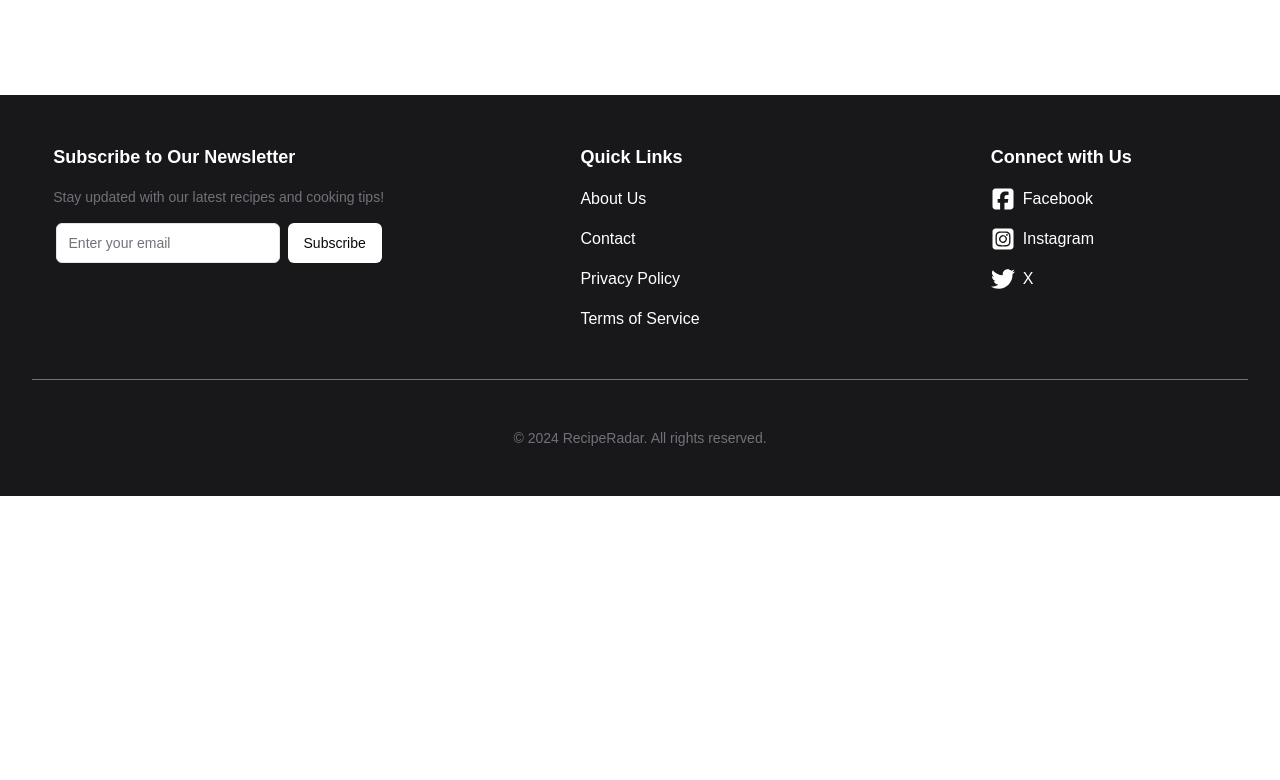
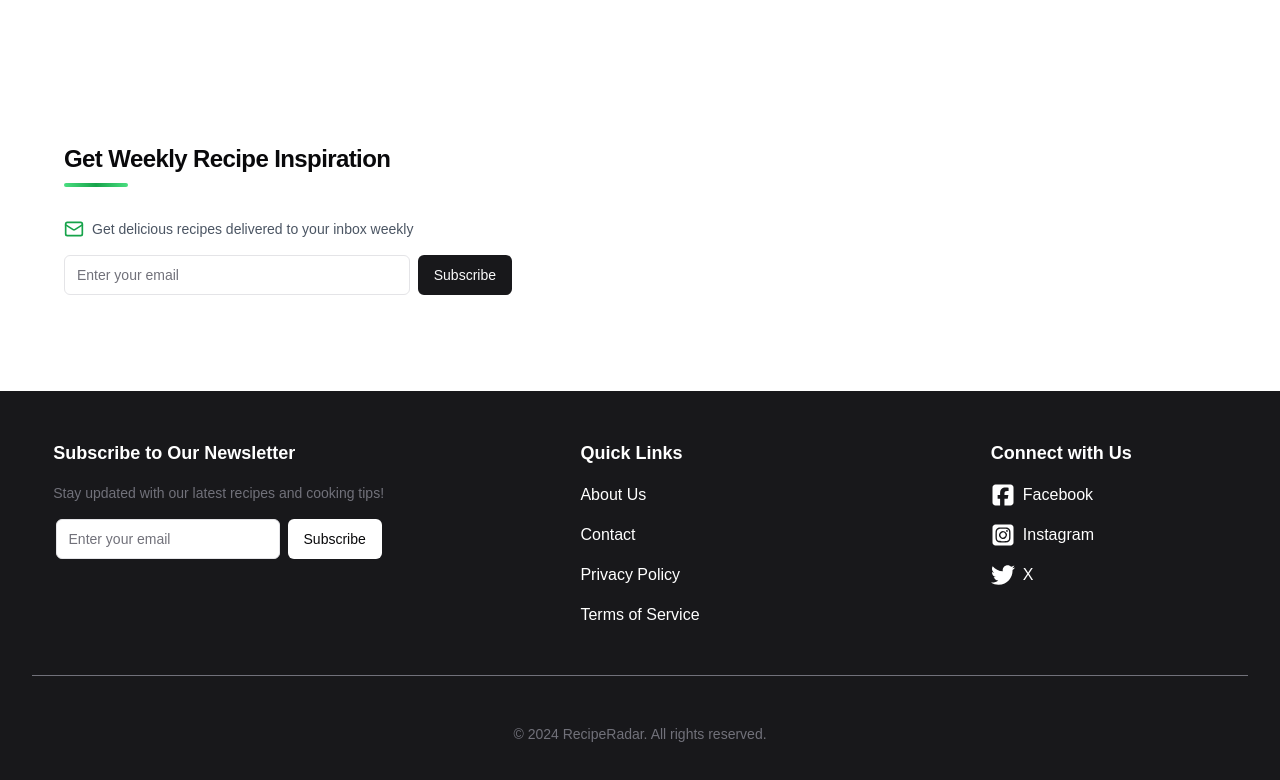
Before and after one commit to JacobssonEmil/recipe-radar, a Next.js app: page / in a window 1280 px wide. Shown: the part 1031-1811 px from the top of the page. Before the commit the page ends 1527 px from the top, so only its background shows below. Built offline with nearby package versions, Linux system fonts and the light colour scheme.

Commit message:
Add newsletter section to homepage.

```diff
--- a/src/app/page.tsx
+++ b/src/app/page.tsx
@@ -1,11 +1,12 @@
 "use client";
-import Header from "@/components/home/header";
+import FeaturedCarousel from "@/components/home/featured-carousel";
 
 import React from "react";
 
 // import function to register Swiper custom elements
 import { register } from "swiper/element/bundle";
 import CategorySelector from "@/components/home/category-selector";
+import NewsletterSignup from "@/components/newsletter-signup";
 // register Swiper custom elements
 register();
 
@@ -22,7 +23,7 @@ export default function Home() {
         </section>
 
         {/* Carousel Header */}
-        <Header />
+        <FeaturedCarousel />
 
         {/* Browse by Category Intro Section */}
         <section className="mt-24 sm:mt-36 mb-6 sm:mb-8">
@@ -32,6 +33,15 @@ export default function Home() {
           <div className="mt-2 w-16 h-1 bg-gradient-to-r from-green-400 via-green-600 to-green-400 rounded-full"></div>
         </section>
         <CategorySelector />
+
+        {/* Browse by Category Intro Section */}
+        <section className="mt-24 sm:mt-36 mb-6 sm:mb-8">
+          <h2 className="text-2xl font-semibold tracking-tight">
+            Get Weekly Recipe Inspiration
+          </h2>
+          <div className="mt-2 w-16 h-1 bg-gradient-to-r from-green-400 via-green-600 to-green-400 rounded-full"></div>
+        </section>
+        <NewsletterSignup />
       </div>
     </>
   );
--- a/src/components/home/header.tsx
+++ b/src/components/home/featured-carousel.tsx
@@ -36,7 +36,7 @@ const recipes = [
   },
 ];
 
-export default function Header() {
+export default function FeaturedCarousel() {
   return (
     <>
       {/** SM AND ABOVE VIEW */}
--- /dev/null
+++ b/src/components/newsletter-signup.tsx
@@ -0,0 +1,44 @@
+"use client";
+
+import { useState } from "react";
+import { Button } from "@/components/ui/button";
+import { Input } from "@/components/ui/input";
+import { Mail } from "lucide-react";
+
+export default function NewsletterSignup() {
+  const [email, setEmail] = useState("");
+  const [isSubmitted, setIsSubmitted] = useState(false);
+
+  const handleSubmit = (e: React.FormEvent) => {
+    e.preventDefault();
+    // Here you would typically send the email to your backend
+    console.log("Submitted email:", email);
+    setIsSubmitted(true);
+  };
+
+  return (
+    <div className="max-w-md">
+      <form onSubmit={handleSubmit} className="space-y-4">
+        <div className="flex items-center space-x-2">
+          <Mail className="w-5 h-5 text-green-600" />
+          <p className="text-sm text-gray-600">
+            Get delicious recipes delivered to your inbox weekly
+          </p>
+        </div>
+        <div className="flex space-x-2">
+          <Input
+            type="email"
+            placeholder="Enter your email"
+            value={email}
+            onChange={(e) => setEmail(e.target.value)}
+            required
+            className="flex-grow"
+          />
+          <Button type="submit" variant={"default"} className="">
+            Subscribe
+          </Button>
+        </div>
+      </form>
+    </div>
+  );
+}
```
